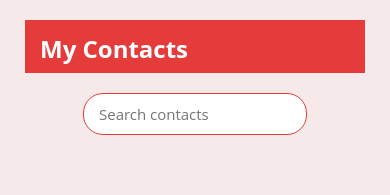
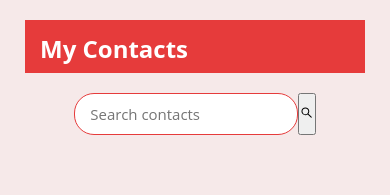
Before and after one commit to RB-Isiaq/My-Contacts, a React (Create React App) app: page / in a window 390 px wide. Shown: the top 195 px of the page. Built offline with nearby package versions, Linux system fonts and the light colour scheme.

Commit message:
fixing search input mobile bug

```diff
--- a/src/pages/home/index.jsx
+++ b/src/pages/home/index.jsx
@@ -1,5 +1,6 @@
 import { useEffect, useState, useRef } from "react";
 import { useNavigate } from "react-router-dom";
+import {AiOutlineSearch} from 'react-icons/ai'
 import SingleContact from "../../components/singleContact";
 
 const Home = () => {
@@ -29,7 +30,8 @@ const Home = () => {
     navigate("new");
   }
 
-  function changeInputValue() {
+  function changeInputValue(e) {
+    e.preventDefault()
     // setSearchInput(e.target.value);
     let searchInputValue = searchValue.current.value
     let existingContactsList;
@@ -90,7 +92,7 @@ const Home = () => {
     <main>
       <div id="contact-list-screen">
         <h1>My Contacts</h1>
-        <form id="search-section">
+        <form id="search-section" onSubmit={changeInputValue}>
           <div>
             <input
             ref={searchValue}
@@ -102,6 +104,10 @@ const Home = () => {
               onChange={changeInputValue}
             />
           </div>
+          <button>
+          <AiOutlineSearch />
+          </button>
+
         </form>
         <ul id="list">
           {contactLists.map((contact) => {
```
